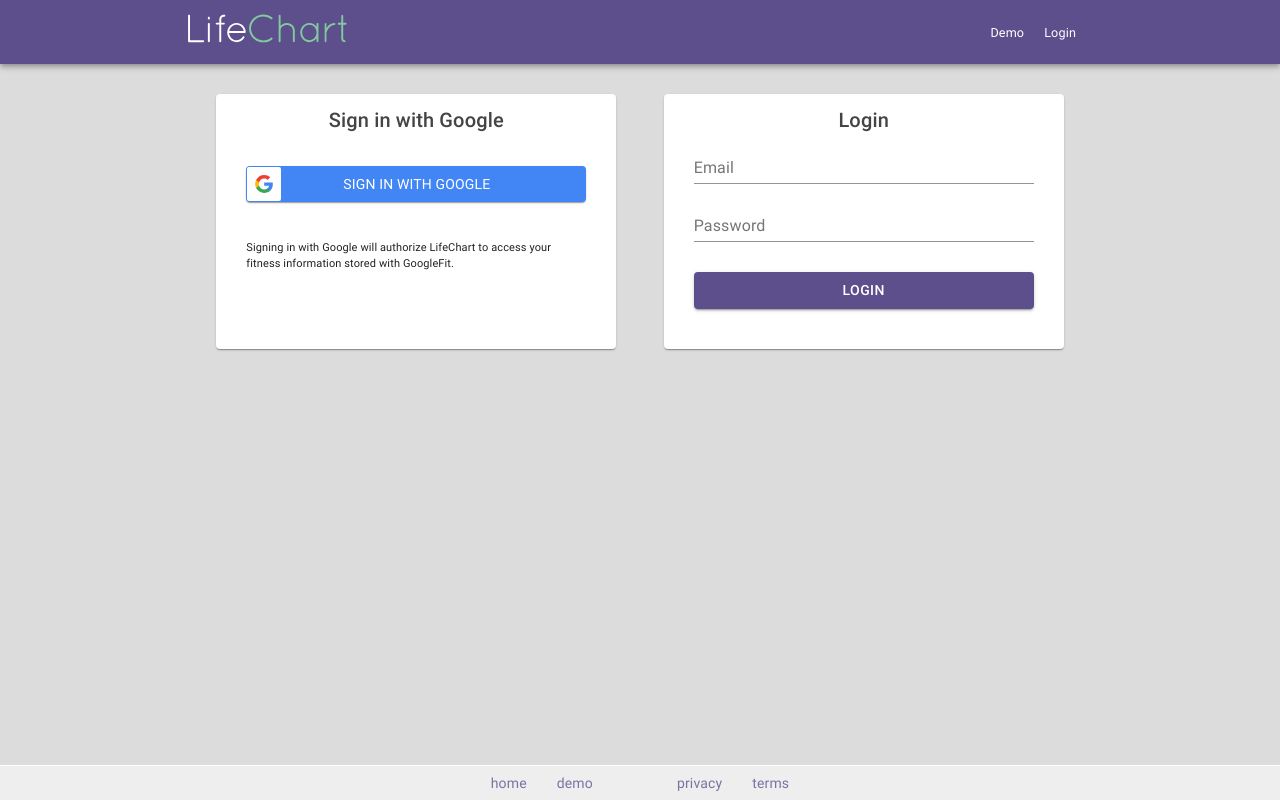
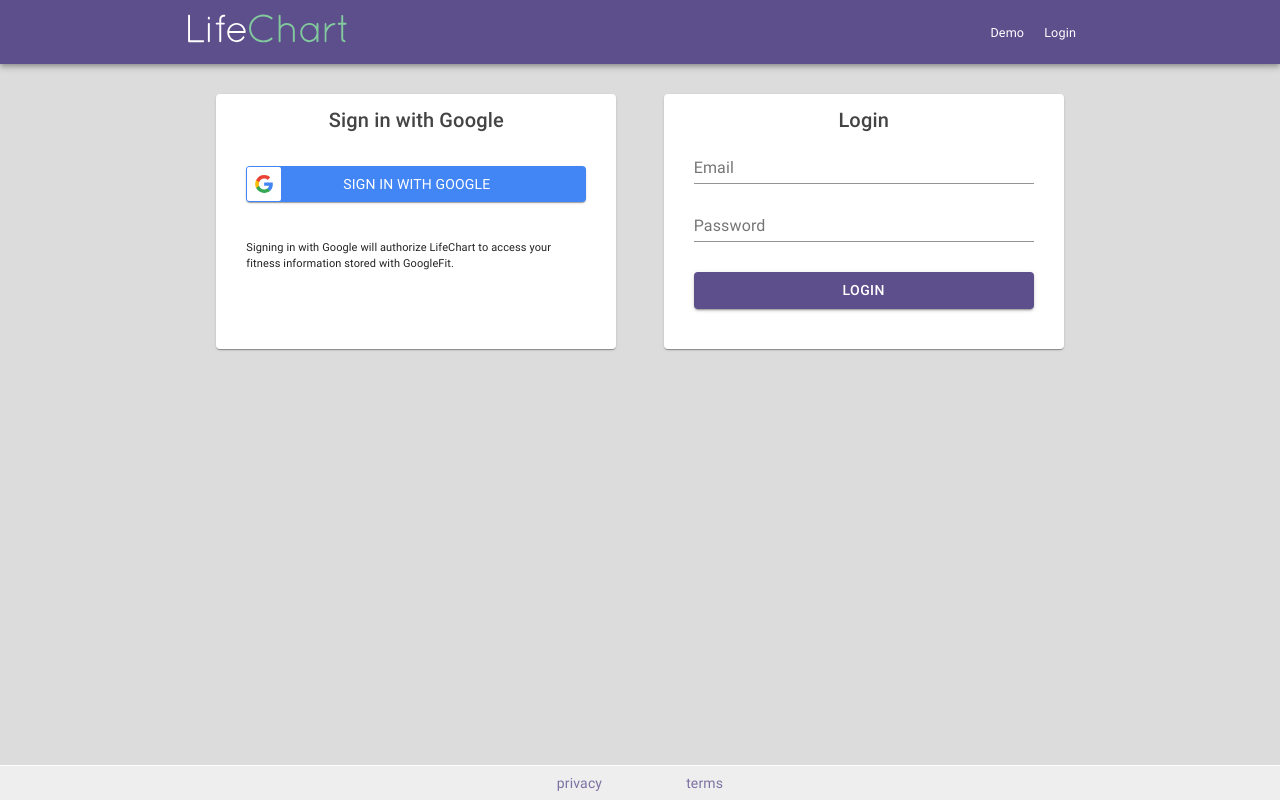
Before and after one commit to jeffmoger/lifechart-client, a React (Create React App) app: page /login in a window 1280 px wide. Built offline with nearby package versions, Linux system fonts and the light colour scheme; no server answers.

Commit message:
removed links

```diff
--- a/src/components/Footer.js
+++ b/src/components/Footer.js
@@ -24,22 +24,12 @@ export default function Footer(props) {
   return (
     <footer className={classes.footer}>
       <div>
-        <Link to="/" className={classes.link}>
-          home
-        </Link>
-      </div>
-      <div>
-        <Link to="/demo" className={classes.link}>
-          demo
+        <Link to="/privacy" className={classes.link}>
+          privacy
         </Link>
       </div>
       <div>
         <ToggleThemeColor size="20" toggleTheme={toggleTheme} />
-      </div>
-      <div>
-        <Link to="/privacy" className={classes.link}>
-          privacy
-        </Link>
       </div>
       <div>
         <Link to="/terms" className={classes.link}>
```
